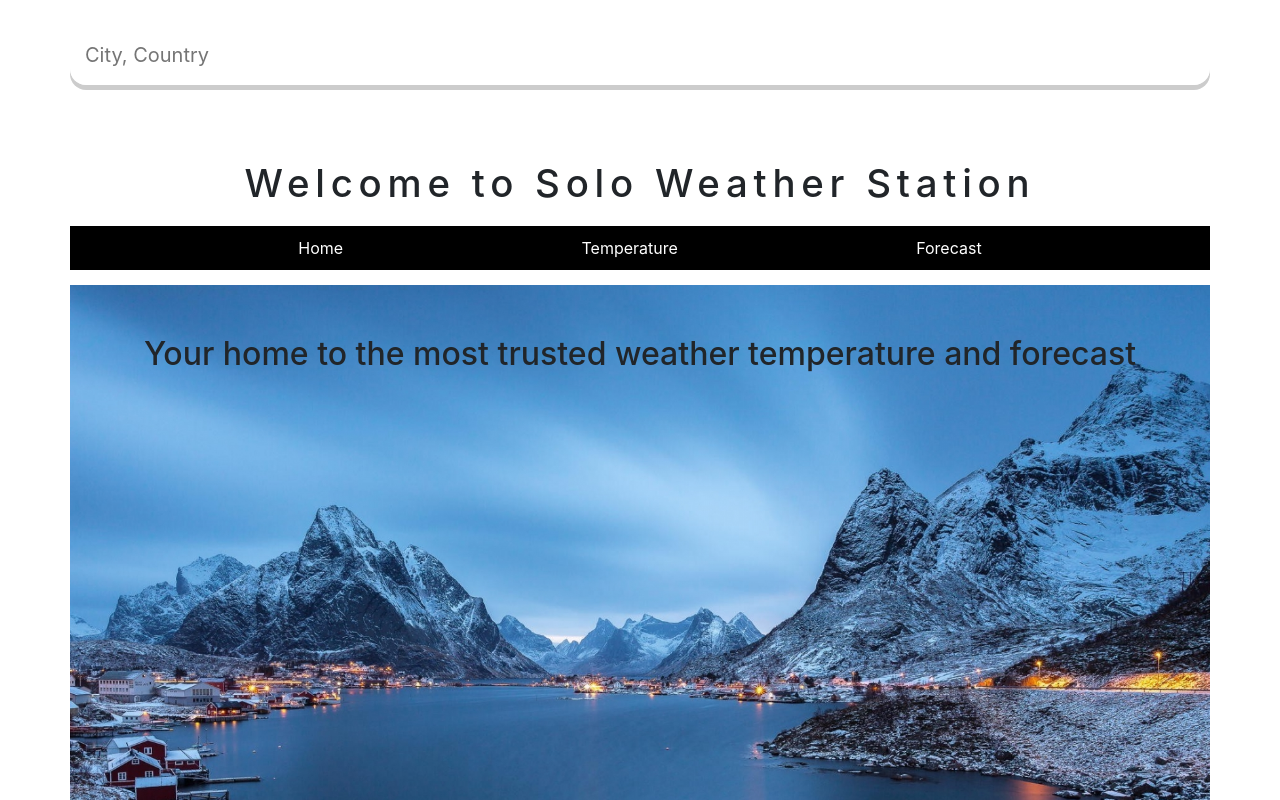
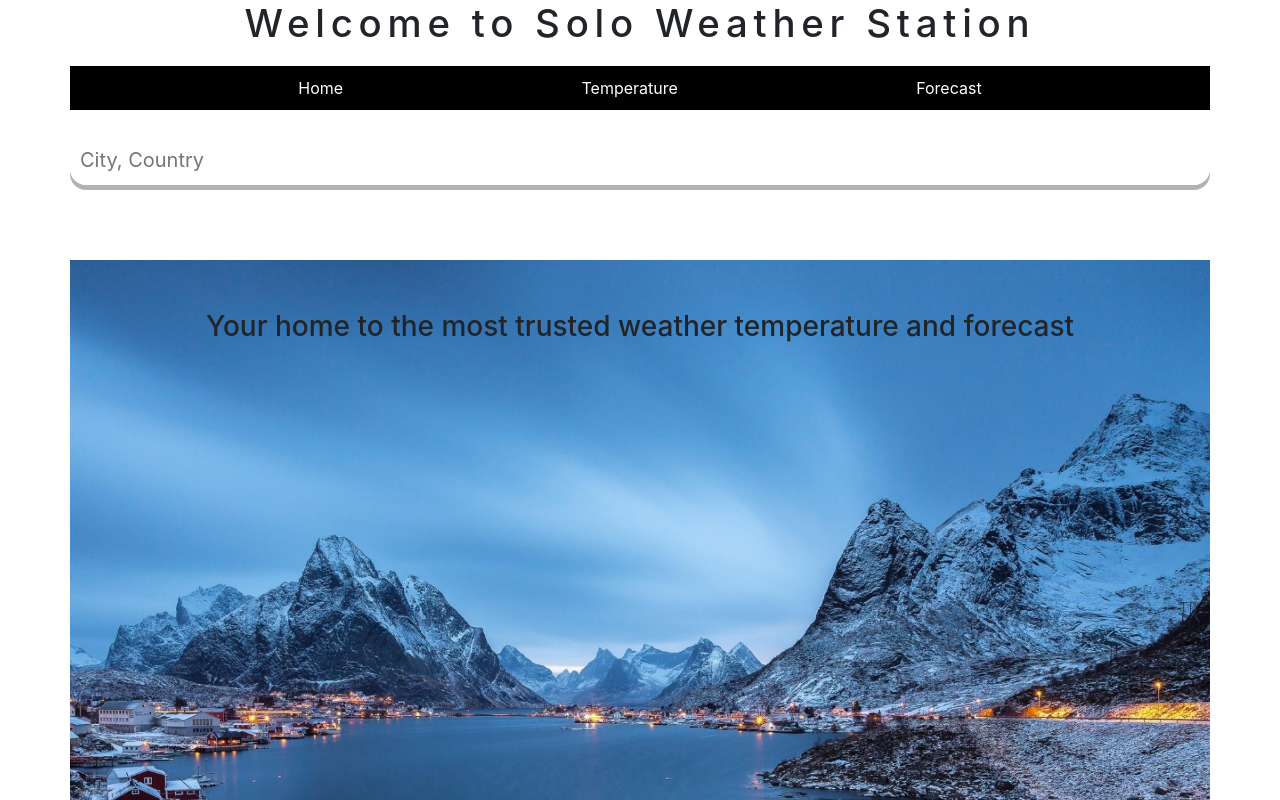
Before and after one commit to seattlefurby17/weather-wizard, a React (Create React App) app: page /#/ in a window 1280 px wide. Shown: the top 800 px of the page. Built offline with nearby package versions, Linux system fonts and the light colour scheme.

Commit message:
clear comments

```diff
--- a/src/App.css
+++ b/src/App.css
@@ -1,5 +1,5 @@
 .container {
-  margin-top: 0.5rem;
+  margin-top: 0 !important;
   padding: 0 !important;
 }
 
@@ -58,8 +58,6 @@ p {
   min-height: 100vh;
   background-image: url(./images/winter.jpg);
   background-size: cover;
-  background-position: bottom;
-  transition: 0.4 ease-out;
   padding: 50px;
 }
 
--- a/src/App.js
+++ b/src/App.js
@@ -1,5 +1,5 @@
 import React, { useState } from 'react';
-// import { Link } from 'react-router-dom';
+import { useHistory } from 'react-router-dom';
 import './App.css';
 import Navigation from './components/Navigation';
 import Main from './components/Main';
@@ -15,22 +15,25 @@ if (!process.env.NODE_ENV || process.env.NODE_ENV === 'development') {
 
 function App() {
 
+  const history = useHistory();
+
   const [location, setLocation] = useState(null);
   const onLocationPicked = (currentCity) => {
     setLocation(currentCity)
+    history.push('/temperature')
   }
 
   const tagUrl ='https://seattlefurby17.github.io/weather-wizard';
 
   return (
     <Container className="App">
-      <LocationSearchForm searchCurrentCityCallBack={ onLocationPicked } />
       <header>
         <div className="typewriter">
           <h1>Welcome to Solo Weather Station</h1>
         </div>
       </header>
       <Navigation />
+      <LocationSearchForm searchCurrentCityCallBack={ onLocationPicked } />
       <Main location={ location } baseUrl={ BASE_URL } />
       <footer className="footer">
         <a className='text' href={tagUrl}> Copyright</a>
--- a/src/components/Home.css
+++ b/src/components/Home.css
@@ -1,8 +1,8 @@
 .home-page {
-  height: 90vh;
+  height: 100vh;
 }
 
-h2 {
+h3 {
   text-align: center;
   display: block;
   margin: 0 auto;
--- a/src/components/Home.js
+++ b/src/components/Home.js
@@ -4,7 +4,7 @@ import './Home.css';
 const Home = () => (
   <div className='container'>
     <div className='home-page app'>
-      <h2>Your home to the most trusted weather temperature and forecast</h2>
+      <h3>Your home to the most trusted weather temperature and forecast</h3>
     </div>
   </div>
 
--- a/src/components/LocationSearchForm.css
+++ b/src/components/LocationSearchForm.css
@@ -6,7 +6,7 @@
 .search-box .search-bar {
   display: block;
   width: 100%;
-  padding: 15px;
+  padding: 10px;
 
   appearance: none;
   background: none;
@@ -17,11 +17,10 @@
   border-radius: 0px 0px 16px 16px;
   margin-top:  25px;
 
-  box-shadow: 0px 5px rgba(0, 0, 0, 0.2);
+  box-shadow: 0px 5px rgba(0, 0, 0, 0.3);
   color: #331133;
   font-size: 20px;
 
-  transition: 0.4 ease;
 }
 
 .search-box .search-bar:focus {
```
